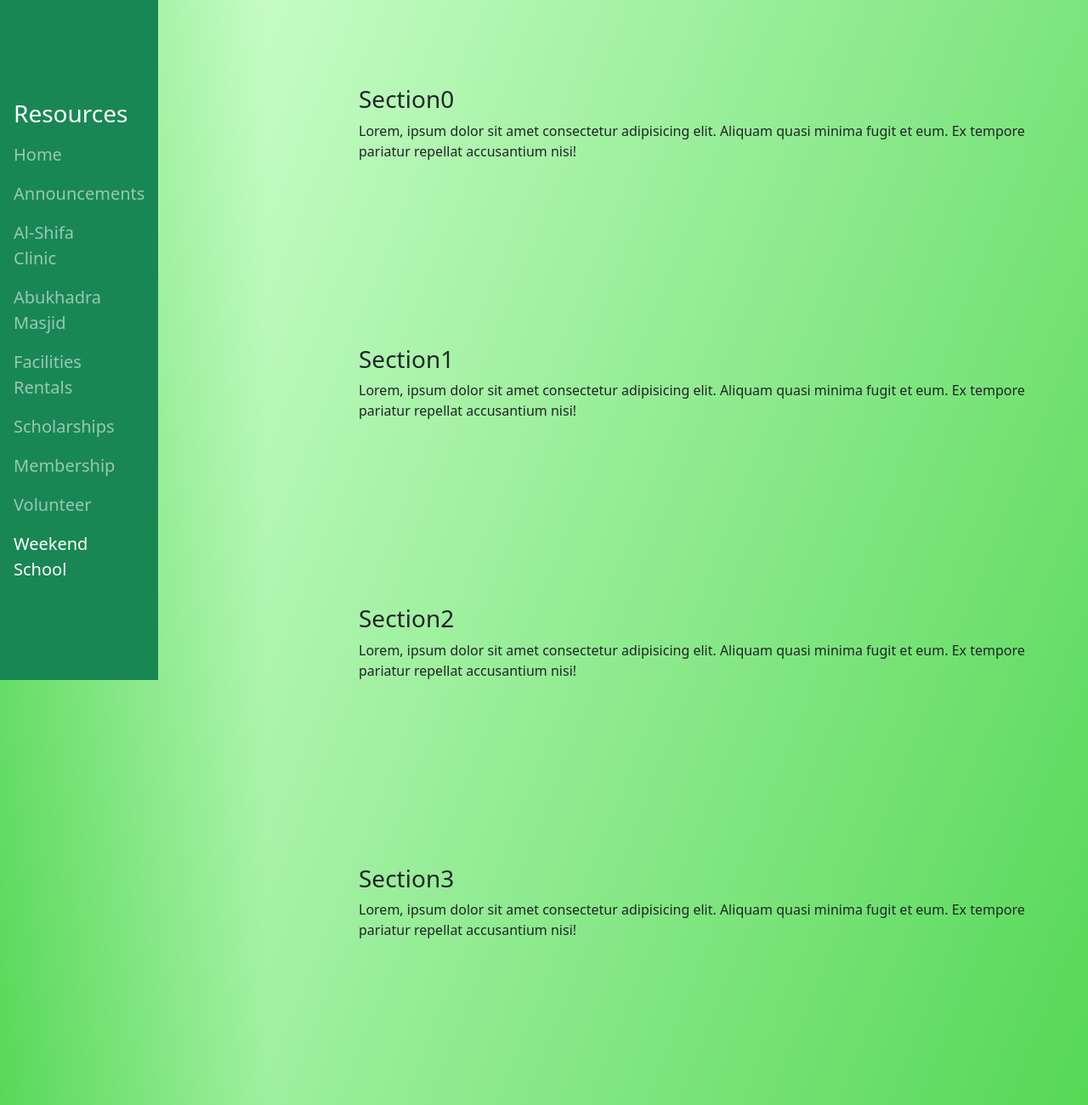
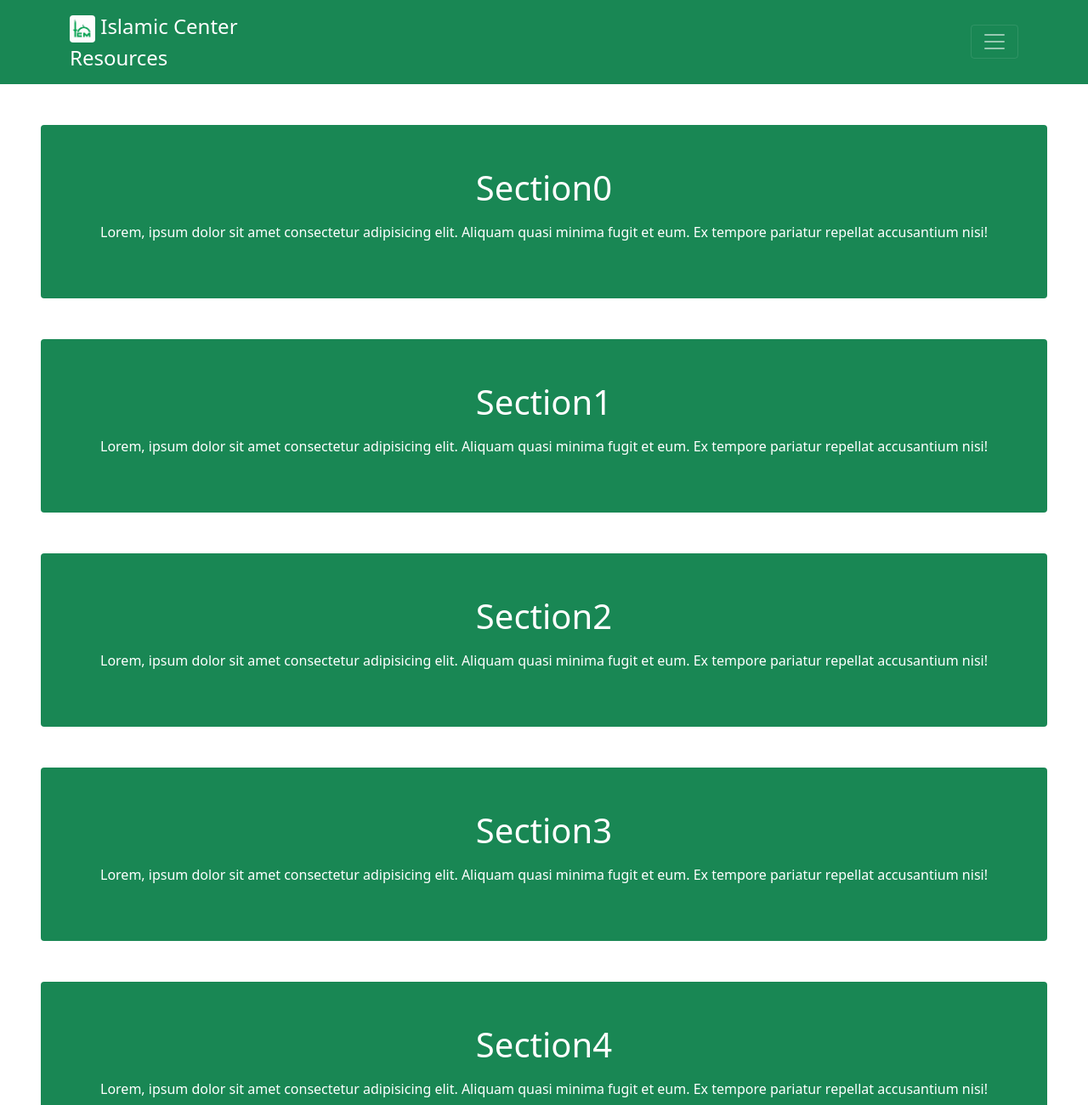
Before and after one commit to daanish12069/ICM, a plain HTML site: page resources.html in a window 1280 px wide. Shown: the top 1300 px of the page at 85% size. Drawn offline with nearby package versions, Linux system fonts and the light colour scheme.

Commit message:
Updating the resource and service page

```diff
--- a/resources.html
+++ b/resources.html
@@ -8,125 +8,136 @@
     <link rel="stylesheet" href="style.css">
 
 </head>
-<body data-bs-spy="scroll" data-bs-target=".navbar" data-bs-offset="10">
-   <div class="row">
-    <div class="col-3" id="nav-bg">
-        <nav class="navbar bg-success navbar-dark fixed-top p-3" id="nav-vert-size">
+<body>
+    <nav class="navbar navbar-expand-xxl navbar-dark bg-success">
+        <div class="container" >
+            <a class="navbar-brand fs-4" href="#">
+                <img src="icm-logo.jpg" alt="" width="30px" class="rounded">
+               Islamic Center <br> Resources
+            </a>
 
-            <ul class="navbar-nav">
-                <a href="#" class="navbar-brand fs-3">Resources</a>
+           <button class="navbar-toggler" type="button" data-bs-toggle="collapse" data-bs-target="#navbar3">
+                <span class="navbar-toggler-icon"></span>
+           </button>
+
+           <div class="collapse navbar-collapse" id="navbar3">
+                <ul class="navbar-nav ms-auto flex-column">
+
                 <li class="nav-item">
-                    <a href="index.html" class="nav-link fs-5  active">Home</a>
+                    <a href="index.html" class="nav-link fs-4  active">Home</a>
                 </li>
 
                     <li class="nav-item">
-                    <a href="#section1" class="nav-link fs-5  active">Announcements</a>
+                        <a href="#section0" class="nav-link fs-4  active">Burial Services</a>
                     </li>
 
                     <li class="nav-item">
-                    <a href="#section2" class="nav-link fs-5  active">Al-Shifa<br>Clinic</a>
+                        <a href="#section1" class="nav-link fs-4  active">Education</a>
                     </li>
 
                     <li class="nav-item">
-                    <a href="#section3" class="nav-link fs-5  ">Abukhadra<br>Masjid</a>
+                        <a href="#section2" class="nav-link fs-4 active  ">Food shelf</a>
                     </li>
 
                     <li class="nav-item">
-                    <a href="#section4" class="nav-link fs-5  ">Facilities<br>Rentals</a>
+                        <a href="#section3" class="nav-link fs-4 active ">Family Counselling</a>
                     </li>
 
                     <li class="nav-item">
-                    <a href="#section5" class="nav-link fs-5  ">Scholarships</a>
+                        <a href="#section4" class="nav-link fs-4 active ">Library</a>
                     </li>
 
                     <li class="nav-item">
-                    <a href="#section6" class="nav-link fs-5  ">Membership</a>
+                        <a href="#section5" class="nav-link fs-4 active ">Marriages</a>
                     </li>
 
                     <li class="nav-item">
-                    <a href="#section7" class="nav-link fs-5  ">Volunteer</a>
+                        <a href="#section6" class="nav-link fs-4 active ">Speakers Bureau</a>
                     </li>
 
-                <li class="nav-item pb-0">
-                    <a href="#section8" class="nav-link fs-5  ">Weekend<br>School</a>
+                    <li class="nav-item">
+                        <a href="#section7" class="nav-link fs-4 active ">Al-Shifa Clinic</a>
                     </li>
+                </ul>
+           </div>
+        </div>
+    </nav>
 
+    <section>
 
-            </ul>
-
-        </nav>
-    </div>
-
-    <div class="col-9 text-dark" id="gradiant">
-
-        <div  class="ms-5 ps-5" id="section1" style="padding:100px 20px;">
-            <h3 class="">Section0</h3>
-            <p class="">Lorem, ipsum dolor sit amet consectetur adipisicing elit.
+        <div class="mx-5 bg-success rounded mb-5 mt-5" id="section0"  style="padding:50px 20px;">
+            <h3 class="text-center text-white mb-3 fs-1">Section0</h3>
+            <p class="text-center text-white"> Lorem, ipsum dolor sit amet consectetur adipisicing elit.
                 Aliquam quasi minima fugit et eum. Ex tempore pariatur repellat
                 accusantium nisi!
             </p>
         </div>
 
-        <div  class="ms-5 ps-5" id="section2" style="padding:100px 20px;">
-            <h3 class="">Section1</h3>
-            <p class="">Lorem, ipsum dolor sit amet consectetur adipisicing elit.
+        <div class="mx-5 bg-success rounded mb-5" id="section1"  style="padding:50px 20px;">
+            <h3 class="text-center text-white mb-3 fs-1">Section1</h3>
+            <p class="text-center text-white"> Lorem, ipsum dolor sit amet consectetur adipisicing elit.
                 Aliquam quasi minima fugit et eum. Ex tempore pariatur repellat
                 accusantium nisi!
             </p>
         </div>
 
-        <div class="ms-5 ps-5" id="section3"  style="padding:100px 20px;">
-            <h3>Section2</h3>
-            <p>Lorem, ipsum dolor sit amet consectetur adipisicing elit.
+        <div class="mx-5 bg-success rounded mb-5" id="section2"  style="padding:50px 20px;">
+            <h3 class="text-center text-white mb-3 fs-1">Section2</h3>
+            <p class="text-center text-white"> Lorem, ipsum dolor sit amet consectetur adipisicing elit.
                 Aliquam quasi minima fugit et eum. Ex tempore pariatur repellat
                 accusantium nisi!
             </p>
         </div>
 
-        <div class="ms-5 ps-5" id="section4"  style="padding:100px 20px;">
-            <h3>Section3</h3>
-            <p>Lorem, ipsum dolor sit amet consectetur adipisicing elit.
+        <div class="mx-5 bg-success rounded mb-5" id="section3"  style="padding:50px 20px;">
+            <h3 class="text-center text-white mb-3 fs-1">Section3</h3>
+            <p class="text-center text-white"> Lorem, ipsum dolor sit amet consectetur adipisicing elit.
                 Aliquam quasi minima fugit et eum. Ex tempore pariatur repellat
                 accusantium nisi!
             </p>
         </div>
 
-        <div class="ms-5 ps-5" id="section5"  style="padding:100px 20px;">
-            <h3>Section4</h3>
-            <p>Lorem, ipsum dolor sit amet consectetur adipisicing elit.
+        <div class="mx-5 bg-success rounded mb-5" id="section4"  style="padding:50px 20px;">
+            <h3 class="text-center text-white mb-3 fs-1">Section4</h3>
+            <p class="text-center text-white"> Lorem, ipsum dolor sit amet consectetur adipisicing elit.
                 Aliquam quasi minima fugit et eum. Ex tempore pariatur repellat
                 accusantium nisi!
             </p>
         </div>
 
-        <div class="ms-5 ps-5" id="section6"  style="padding:100px 20px;">
-            <h3>Section5</h3>
-            <p>Lorem, ipsum dolor sit amet consectetur adipisicing elit.
+        <div class="mx-5 bg-success rounded mb-5" id="section5"  style="padding:50px 20px;">
+            <h3 class="text-center text-white mb-3 fs-1">Section5</h3>
+            <p class="text-center text-white"> Lorem, ipsum dolor sit amet consectetur adipisicing elit.
                 Aliquam quasi minima fugit et eum. Ex tempore pariatur repellat
                 accusantium nisi!
             </p>
         </div>
 
-        <div class="ms-5 ps-5" id="section7"  style="padding:100px 20px;">
-            <h3>Section6</h3>
-            <p>Lorem, ipsum dolor sit amet consectetur adipisicing elit.
+        <div class="mx-5 bg-success rounded mb-5" id="section6"  style="padding:50px 20px;">
+            <h3 class="text-center text-white mb-3 fs-1">Section6</h3>
+            <p class="text-center text-white"> Lorem, ipsum dolor sit amet consectetur adipisicing elit.
                 Aliquam quasi minima fugit et eum. Ex tempore pariatur repellat
                 accusantium nisi!
             </p>
         </div>
 
-        <div class="ms-5 ps-5" id="section8"  style="padding:100px 20px;">
-            <h3>Section7</h3>
-            <p>Lorem, ipsum dolor sit amet consectetur adipisicing elit.
+        <div class="mx-5 bg-success rounded mb-5" id="section7"  style="padding:50px 20px;">
+            <h3 class="text-center text-white mb-3 fs-1">Section7</h3>
+            <p class="text-center text-white"> Lorem, ipsum dolor sit amet consectetur adipisicing elit.
                 Aliquam quasi minima fugit et eum. Ex tempore pariatur repellat
                 accusantium nisi!
             </p>
         </div>
 
-
-    </div>
+        <div class="mx-5 bg-success rounded mb-5" id="section8"  style="padding:50px 20px;">
+            <h3 class="text-center text-white mb-3 fs-1">Section8</h3>
+            <p class="text-center text-white"> Lorem, ipsum dolor sit amet consectetur adipisicing elit.
+                Aliquam quasi minima fugit et eum. Ex tempore pariatur repellat
+                accusantium nisi!
+            </p>
         </div>
 
+    </section>
     <script src="https://cdn.jsdelivr.net/npm/bootstrap@5.0.2/dist/js/bootstrap.bundle.min.js" integrity="sha384-MrcW6ZMFYlzcLA8Nl+NtUVF0sA7MsXsP1UyJoMp4YLEuNSfAP+JcXn/tWtIaxVXM" crossorigin="anonymous"></script>
 </body>
 </html>
```
Also changed, not shown: index.html (+35 -35 lines), services.html (+50 -42 lines), note.txt. Lines whose indentation alone changed are shown as unchanged.
